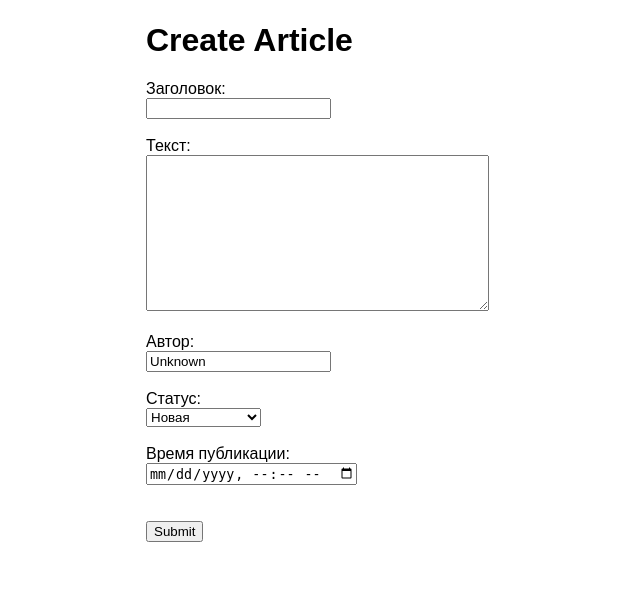
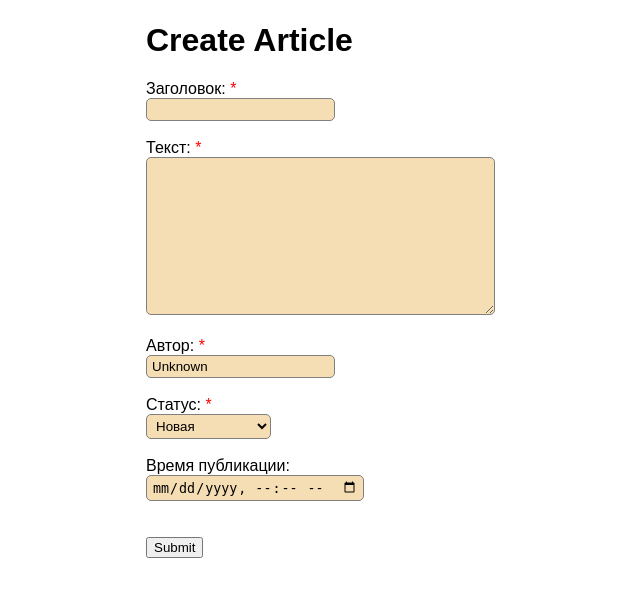
Before and after one commit to Colorados/Hello_Django_45_Articles, a Django app: page /articles/add/ in a window 1280 px wide. Shown: the part 38-635 px from the top of the page, without its empty margins (44-684 px from the left). Run offline with Django 3.2, Linux system fonts and the light colour scheme; some libraries are stand-ins or nearby versions.

Commit message:
Добавлена стилизация для форм

```diff
--- a/source/hello/settings.py
+++ b/source/hello/settings.py
@@ -37,6 +37,7 @@ INSTALLED_APPS = [
     'django.contrib.sessions',
     'django.contrib.messages',
     'django.contrib.staticfiles',
+    'widget_tweaks',
     'webapp'
 ]
 
--- a/source/webapp/static/css/style.css
+++ b/source/webapp/static/css/style.css
@@ -56,3 +56,24 @@ body {
     font-weight: bold;
     color: red;
 }
+
+.form-input {
+    border-radius: 5px;
+    border: solid 1px gray;
+    background: wheat;
+    padding: 3px 5px;
+}
+
+.form-input:focus {
+    outline: none;
+    box-shadow: 0 0 5px rgba(0, 0, 0, 1);
+}
+
+.form-error {
+    border: solid 1px crimson;
+    background: mintcream;
+}
+
+.star {
+    color: red;
+}
--- a/source/webapp/templates/partial/form_field.html
+++ b/source/webapp/templates/partial/form_field.html
@@ -1,5 +1,11 @@
-<label for="{{ field.id_for_label }}">{{ field.label }}:</label><br/>
-{{ field }}<br/>
+{% load widget_tweaks %}
+
+<label for="{{ field.id_for_label }}">{{ field.label }}:
+     {% if field.field.required %}
+        <span class="star">*</span>
+     {% endif %}
+</label><br/>
+{{ field|add_class:'form-input'|add_error_class:'form-error' }}<br/>
 {% if field.errors %}
     {% for error in field.errors %}
         <p class="error">{{ error }}</p>
```
